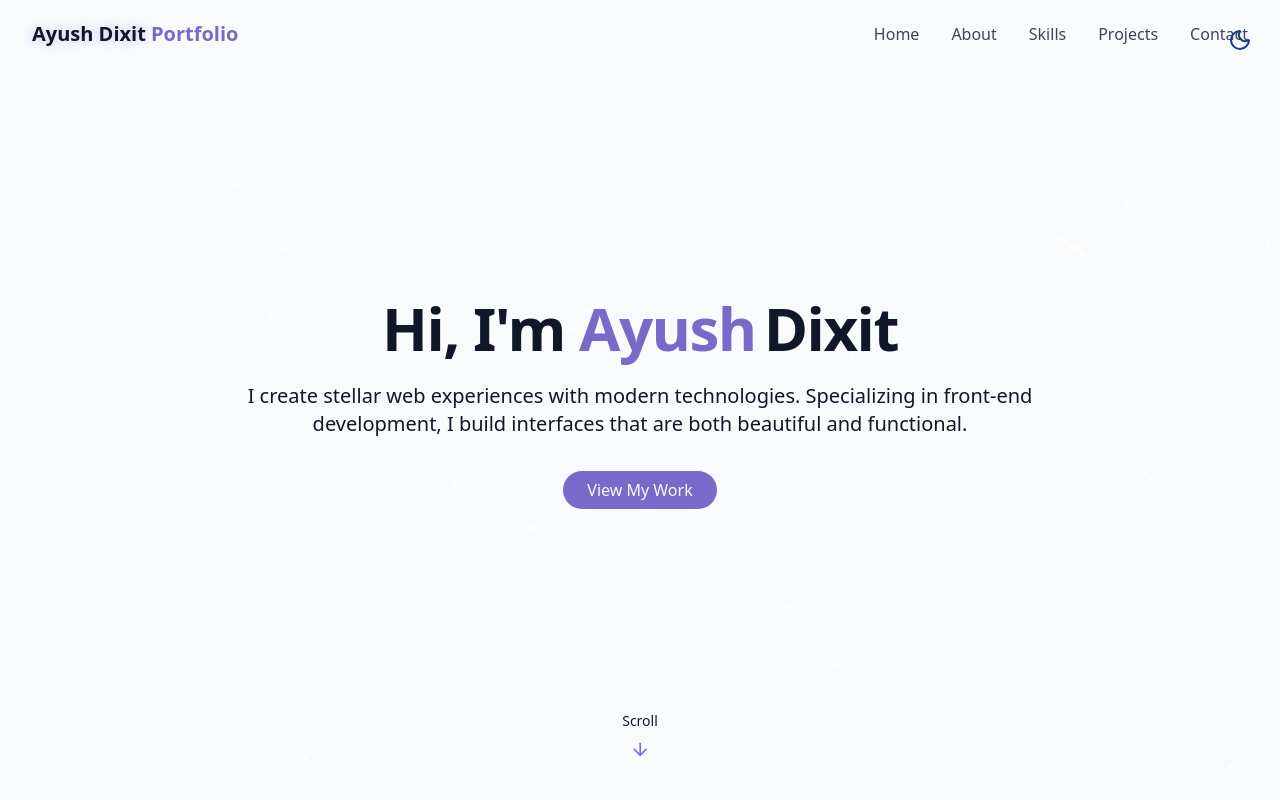
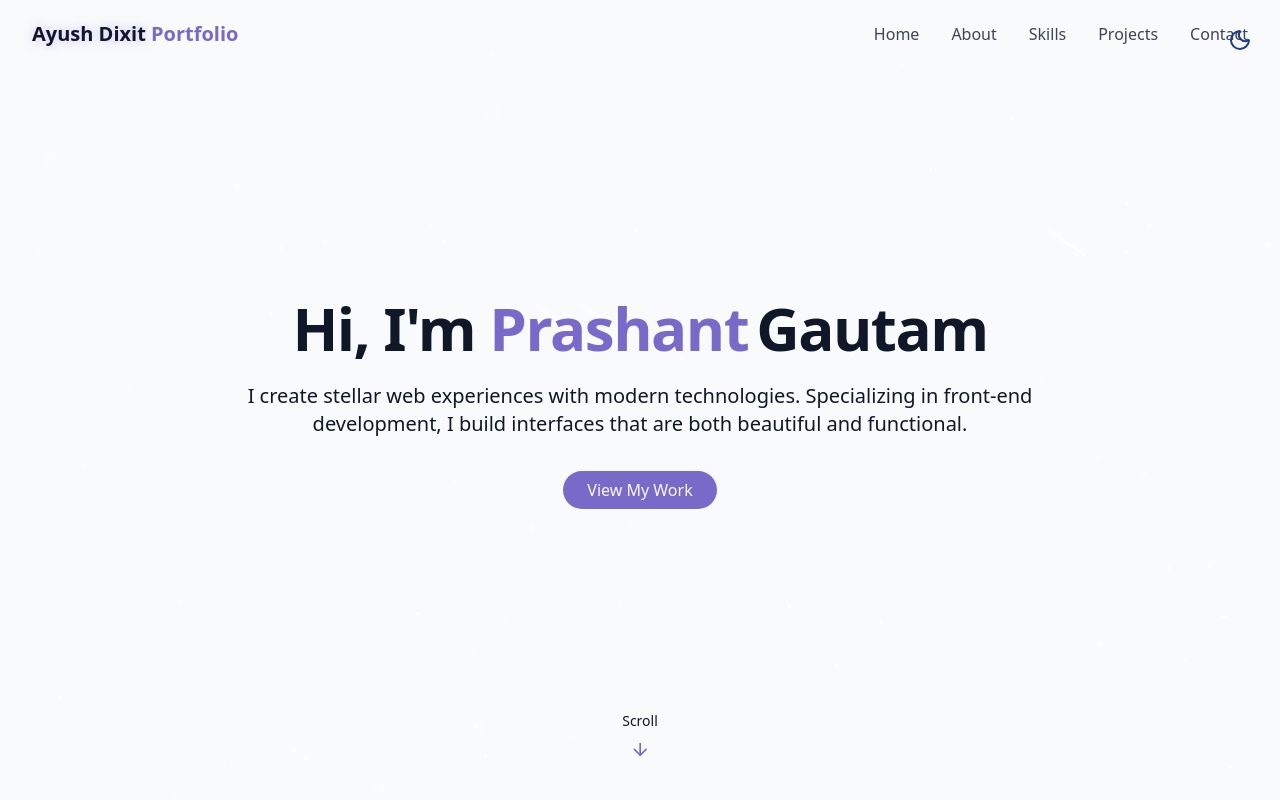
Before and after one commit to PrashantGautam962003/ModernPersonalPortfolio, a React (Vite) app: page / in a window 1280 px wide. Shown: the top 800 px of the page. Built offline with nearby package versions, Linux system fonts and the light colour scheme.

Commit message:
Update HeroSection.jsx

```diff
--- a/src/components/HeroSection.jsx
+++ b/src/components/HeroSection.jsx
@@ -12,11 +12,11 @@ export const HeroSection = () => {
             <span className="opacity-0 animate-fade-in"> Hi, I'm</span>
             <span className="text-primary opacity-0 animate-fade-in-delay-1">
               {" "}
-              Ayush
+              Prashant
             </span>
             <span className="text-gradient ml-2 opacity-0 animate-fade-in-delay-2">
 
-              Dixit
+              Gautam
             </span>
           </h1>
 
```
